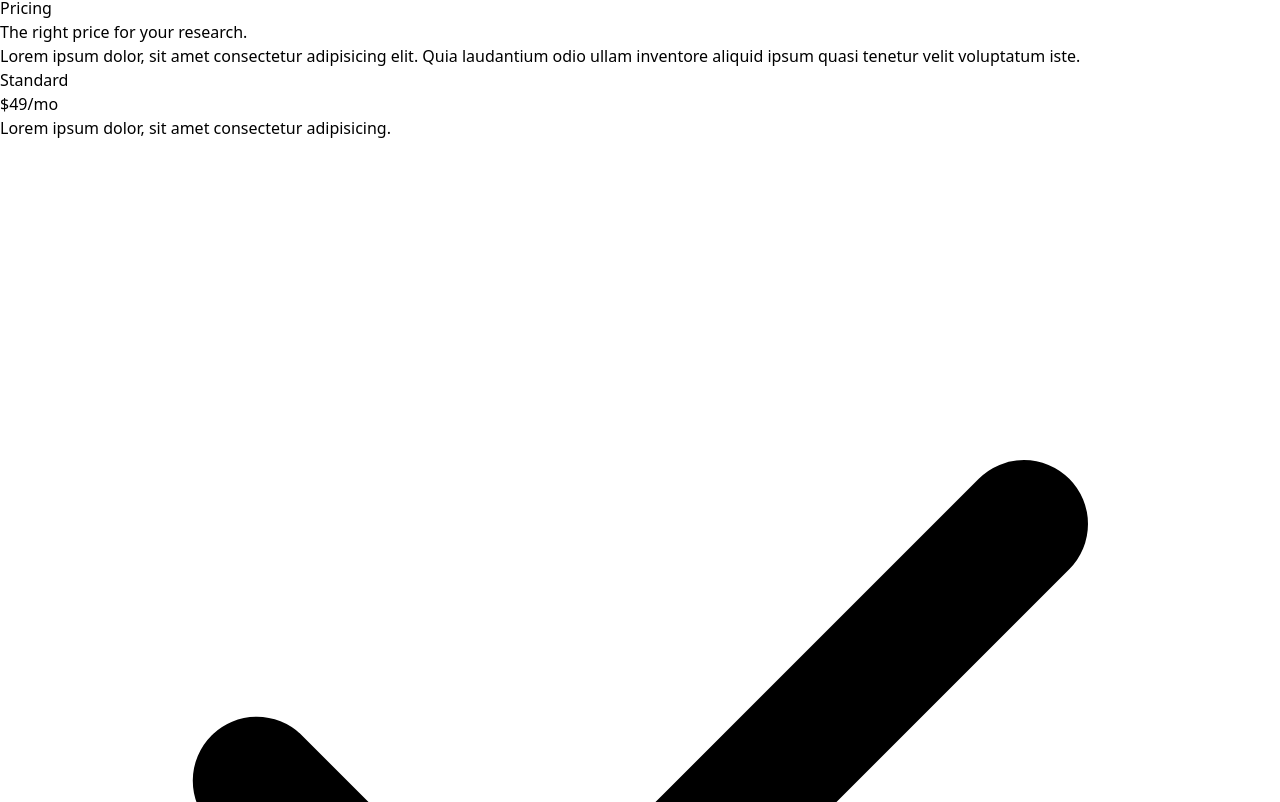
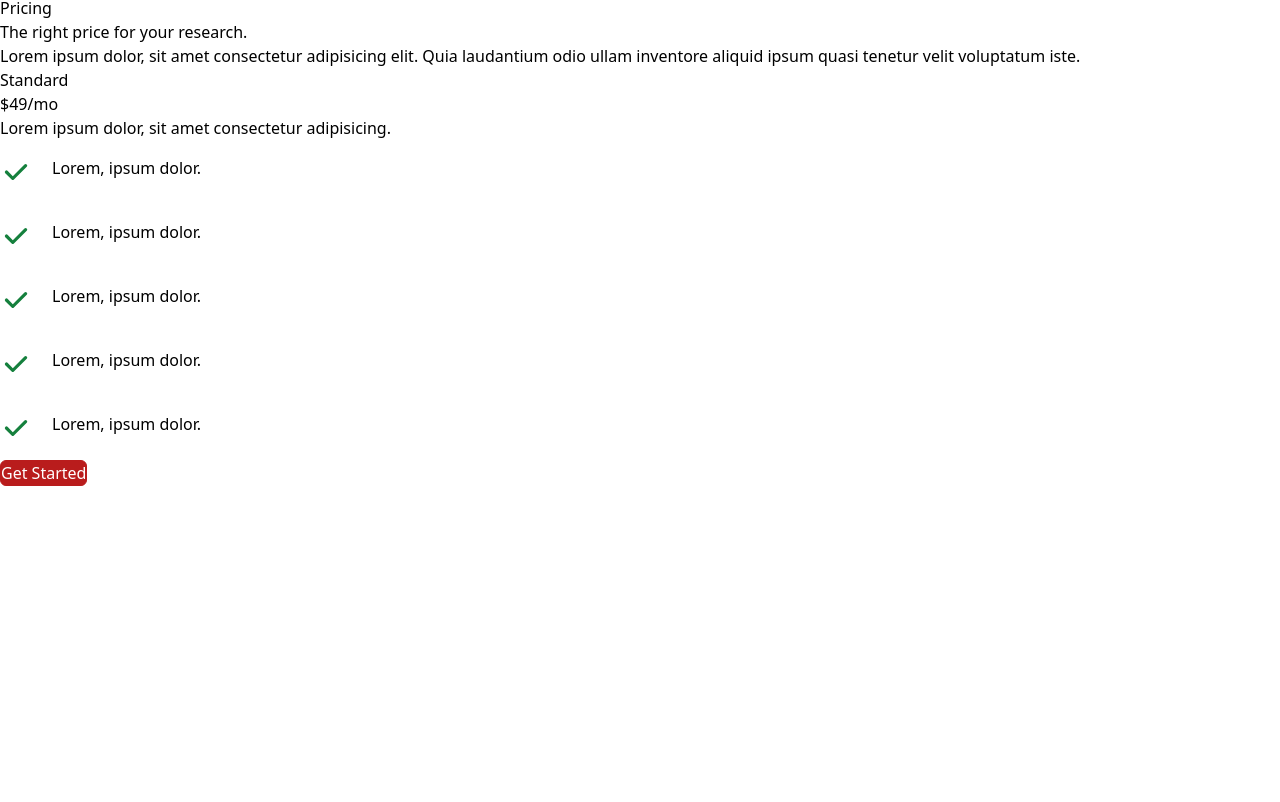
Before and after one commit to kwakyebrilliant/cloud-app-tailwind, a React (Create React App) app: page / in a window 1280 px wide. Shown: the part 3078-3880 px from the top of the page. After the commit the page ends 3564 px from the top, so only its background shows below. Built offline with nearby package versions, Linux system fonts and the light colour scheme.

Commit message:
some updates

```diff
--- a/src/components/Pricing.jsx
+++ b/src/components/Pricing.jsx
@@ -28,11 +28,12 @@ const Pricing = () => {
                        </div>
                        <p>Lorem ipsum dolor, sit amet consectetur adipisicing.</p>
                        <div>
-                        <p><CheckIcon /> Lorem ipsum dolor.</p>
-                        <p><CheckIcon /> Lorem ipsum dolor.</p>
-                        <p><CheckIcon /> Lorem ipsum dolor.</p>
-                        <p><CheckIcon /> Lorem ipsum dolor.</p>
-                        <p><CheckIcon /> Lorem ipsum dolor.</p>
+                            <p className='flex py-4'><CheckIcon className='w-8 mr-5 text-green-700'  />Lorem, ipsum dolor.</p>
+                            <p className='flex py-4'><CheckIcon className='w-8 mr-5 text-green-700'  />Lorem, ipsum dolor.</p>
+                            <p className='flex py-4'><CheckIcon className='w-8 mr-5 text-green-700'  />Lorem, ipsum dolor.</p>
+                            <p className='flex py-4'><CheckIcon className='w-8 mr-5 text-green-700'  />Lorem, ipsum dolor.</p>
+                            <p className='flex py-4'><CheckIcon className='w-8 mr-5 text-green-700'  />Lorem, ipsum dolor.</p>
+                        <button>Get Started</button>
                        </div>
                     </div>
                 </div>
```
